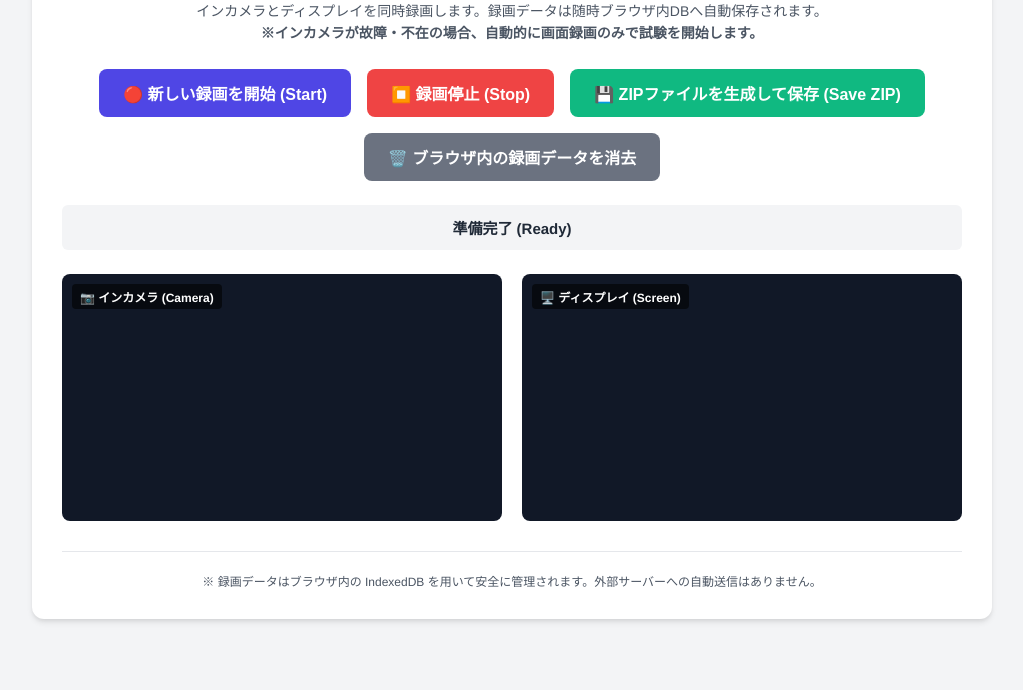
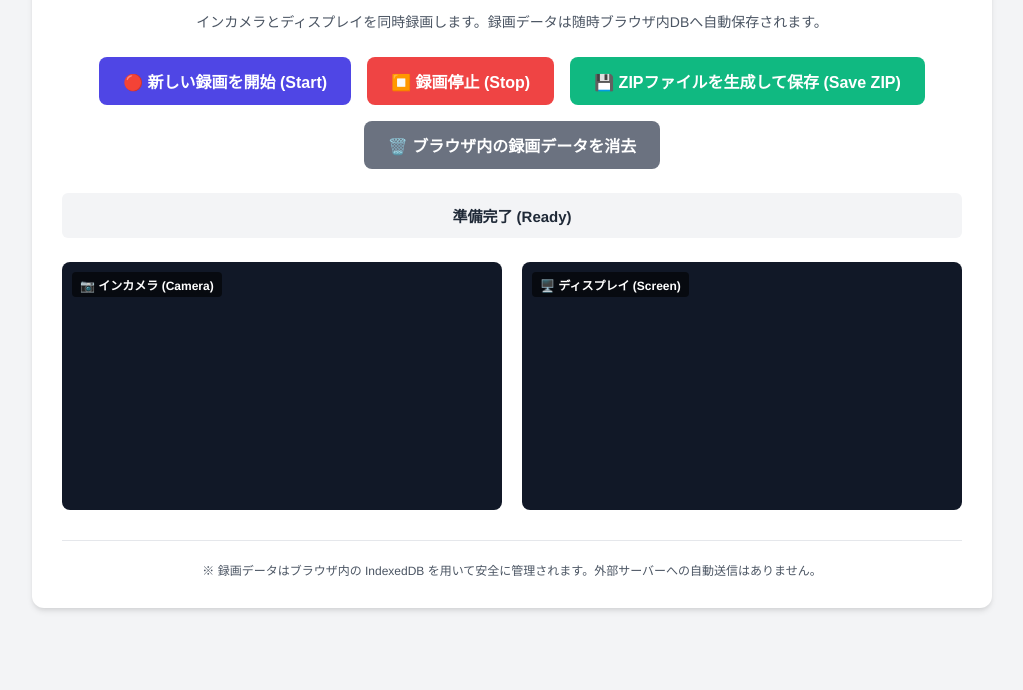
Before and after one commit to ShinTBT/browser-proctoring-recorder, a plain HTML site: page index.html in a window 1280 px wide. Shown: the part 150-840 px from the top of the page, without its empty margins (128-1151 px from the left). Drawn offline with nearby package versions, Linux system fonts and the light colour scheme.

Commit message:
Update index.html

```diff
--- a/index.html
+++ b/index.html
@@ -3,7 +3,7 @@
 <head>
     <meta charset="UTF-8">
     <meta name="viewport" content="width=device-width, initial-scale=1.0">
-    <title>オンラインテスト監視システム (カメラ故障対応版)</title>
+    <title>オンラインテスト監視システム</title>
     <style>
         :root {
             --primary: #4f46e5;
@@ -164,7 +164,6 @@
     <h1>オンラインテスト監視システム (カメラ故障対応版)</h1>
     <p class="description">
         インカメラとディスプレイを同時録画します。録画データは随時ブラウザ内DBへ自動保存されます。<br>
-        <strong>※インカメラが故障・不在の場合、自動的に画面録画のみで試験を開始します。</strong>
     </p>
 
     <div id="recoveryZone">
```
